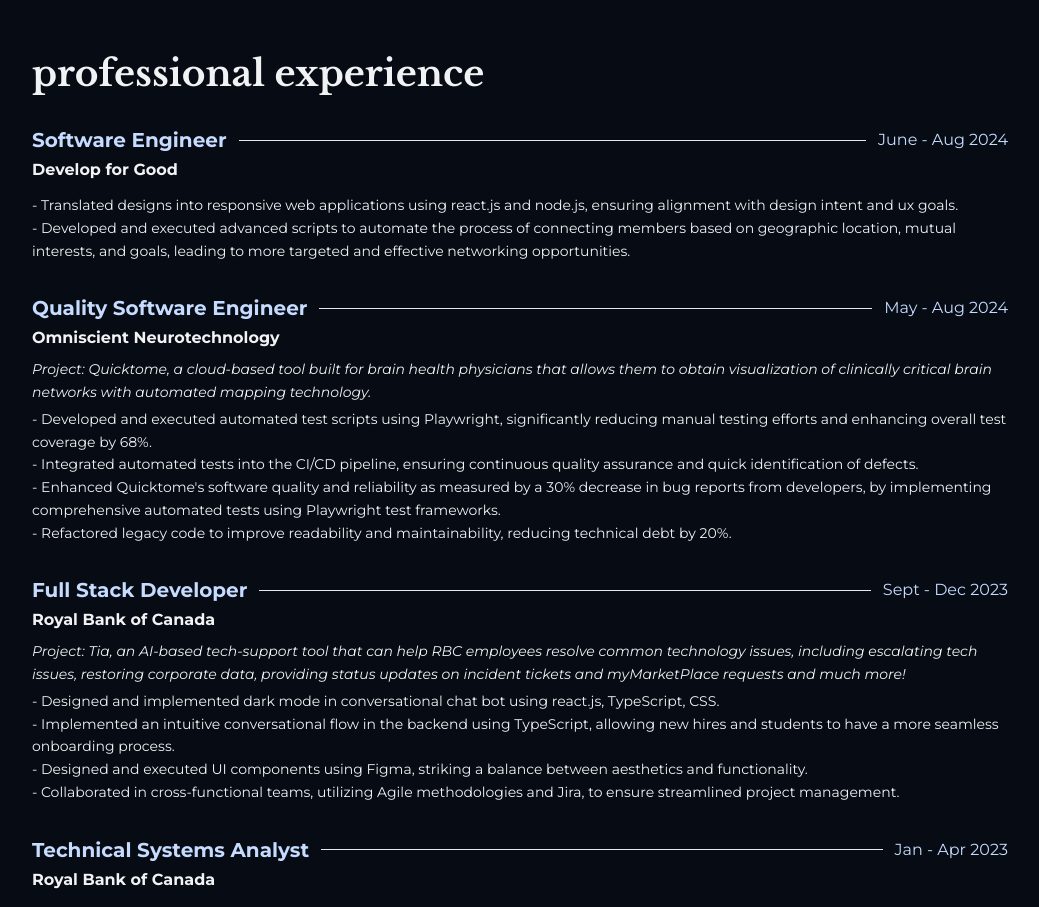
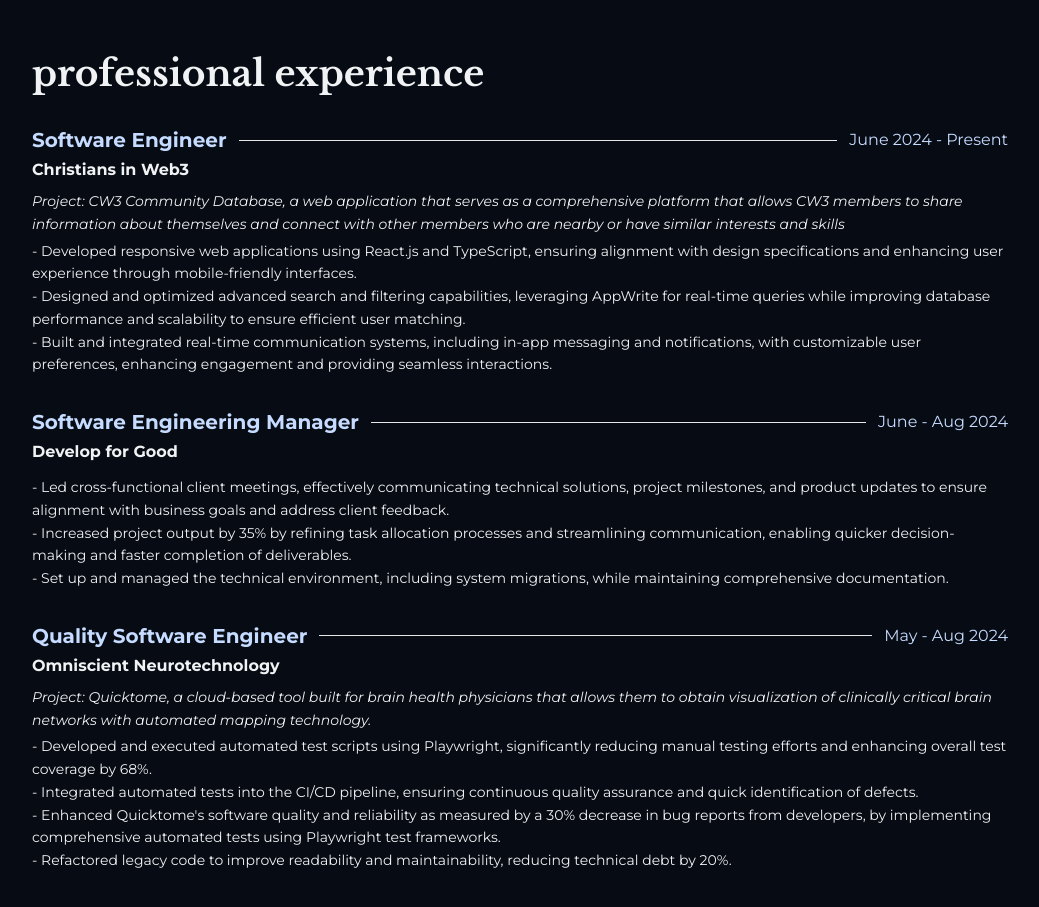
Before and after one commit to billie-zhang/portfolio-page, a React (Create React App) app: page / in a window 1280 px wide. Shown: the part 880-1787 px from the top of the page, without its empty margins (120-1159 px from the left). Built offline with nearby package versions, Linux system fonts and the light colour scheme; a web font is replaced by a local one.

Commit message:
update experiences

```diff
--- a/src/home/Experience.jsx
+++ b/src/home/Experience.jsx
@@ -12,17 +12,33 @@
     {
       id: 1,
       experience: "Software Engineer",
+      company: "Christians in Web3",
+      time: "June 2024 - Present",
+      project:
+        "Project: CW3 Community Database, a web application that serves as a comprehensive platform that allows CW3 members to share information about themselves and connect with other members who are nearby or have similar interests and skills",
+      point1:
+        " - Developed responsive web applications using React.js and TypeScript, ensuring alignment with design specifications and enhancing user experience through mobile-friendly interfaces.",
+      point2:
+        " - Designed and optimized advanced search and filtering capabilities, leveraging AppWrite for real-time queries while improving database performance and scalability to ensure efficient user matching.",
+      point3:
+        " - Built and integrated real-time communication systems, including in-app messaging and notifications, with customizable user preferences, enhancing engagement and providing seamless interactions.",
+    },
+    {
+      id: 2,
+      experience: "Software Engineering Manager",
       company: "Develop for Good",
       time: "June - Aug 2024",
       // project:
       //   "Project: Quicktome, a cloud-based tool built for brain health physicians that allows them to obtain visualization of clinically critical brain networks with automated mapping technology.",
       point1:
-        " - Translated designs into responsive web applications using react.js and node.js, ensuring alignment with design intent and ux goals.",
+        " - Led cross-functional client meetings, effectively communicating technical solutions, project milestones, and product updates to ensure alignment with business goals and address client feedback.",
       point2:
-        " - Developed and executed advanced scripts to automate the process of connecting members based on geographic location, mutual interests, and goals, leading to more targeted and effective networking opportunities.",
+        " - Increased project output by 35% by refining task allocation processes and streamlining communication, enabling quicker decision-making and faster completion of deliverables.",
+      point3:
+        " - Set up and managed the technical environment, including system migrations, while maintaining comprehensive documentation.",
     },
     {
-      id: 2,
+      id: 3,
       experience: "Quality Software Engineer",
       company: "Omniscient Neurotechnology",
       time: "May - Aug 2024",
@@ -38,7 +54,7 @@
         " - Refactored legacy code to improve readability and maintainability, reducing technical debt by 20%.",
     },
     {
-      id: 3,
+      id: 4,
       experience: "Full Stack Developer",
       company: "Royal Bank of Canada",
       time: "Sept - Dec 2023",
@@ -54,7 +70,7 @@
         " - Collaborated in cross-functional teams, utilizing Agile methodologies and Jira, to ensure streamlined project management.",
     },
     {
-      id: 4,
+      id: 5,
       experience: "Technical Systems Analyst",
       company: "Royal Bank of Canada",
       time: "Jan - Apr 2023",
```
Also changed, not shown: 1 other file (tests, documents, lock files or other folders).
